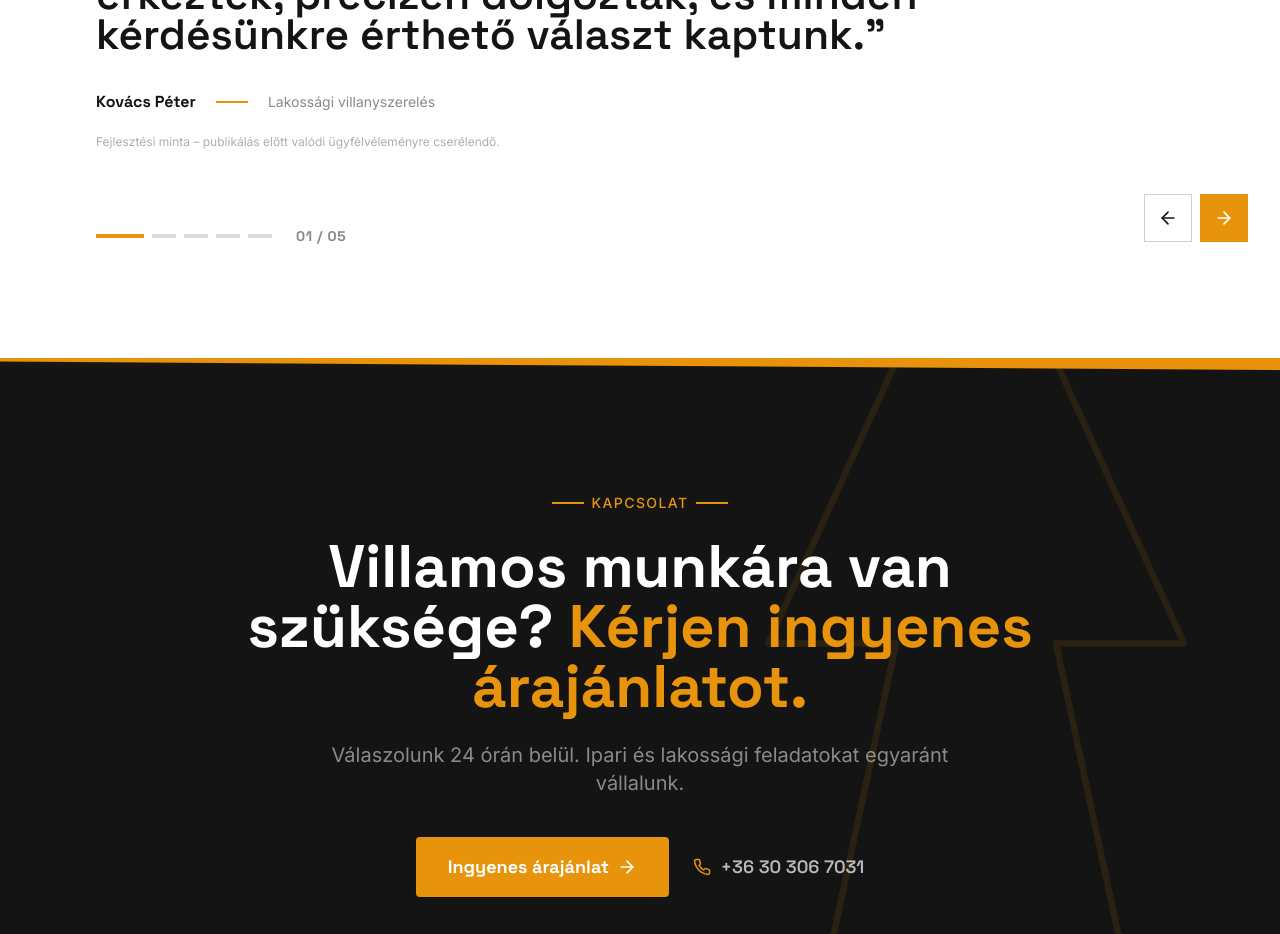
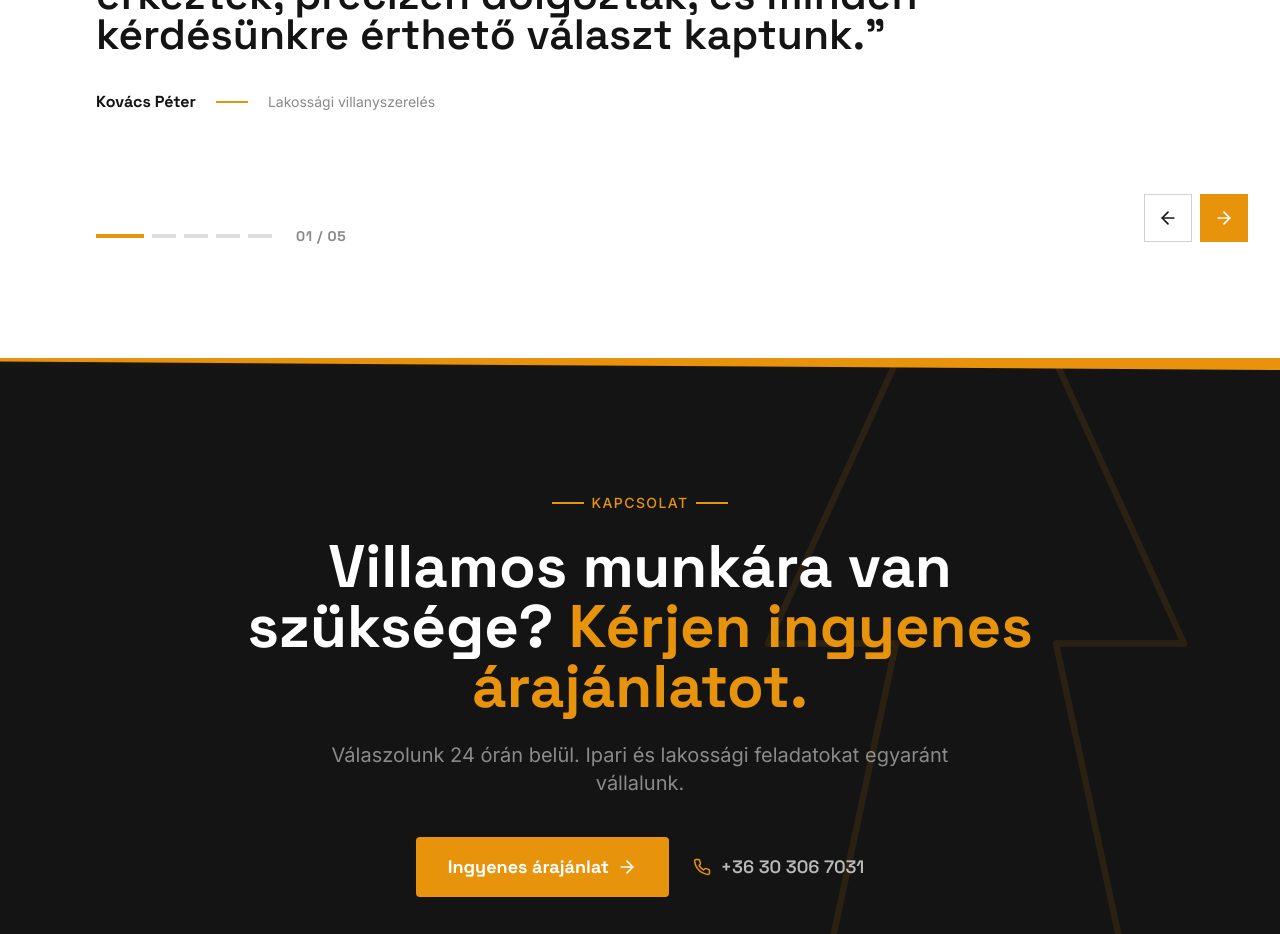
Before and after one commit to kmzeno0125-max/Eventvoltkft, a React (Vite) app: page / in a window 1280 px wide. Shown: the part 4240-5174 px from the top of the page. Built offline with nearby package versions, Linux system fonts and the light colour scheme.

Commit message:
Remove development placeholder text

```diff
--- a/src/components/Testimonials.tsx
+++ b/src/components/Testimonials.tsx
@@ -123,9 +123,7 @@ export default function Testimonials() {
                     <span className="hidden sm:block w-8 h-[2px] bg-amber" />
                     <span className="font-body text-sm text-charcoal/50">{active.project}</span>
                   </div>
-                  <p className="mt-5 text-xs font-body text-charcoal/35">
-                    Fejlesztési minta – publikálás előtt valódi ügyfélvéleményre cserélendő.
-                  </p>
+                  <p className="mt-5 text-xs font-body text-charcoal/35"></p>
                 </motion.div>
               </AnimatePresence>
 
```
